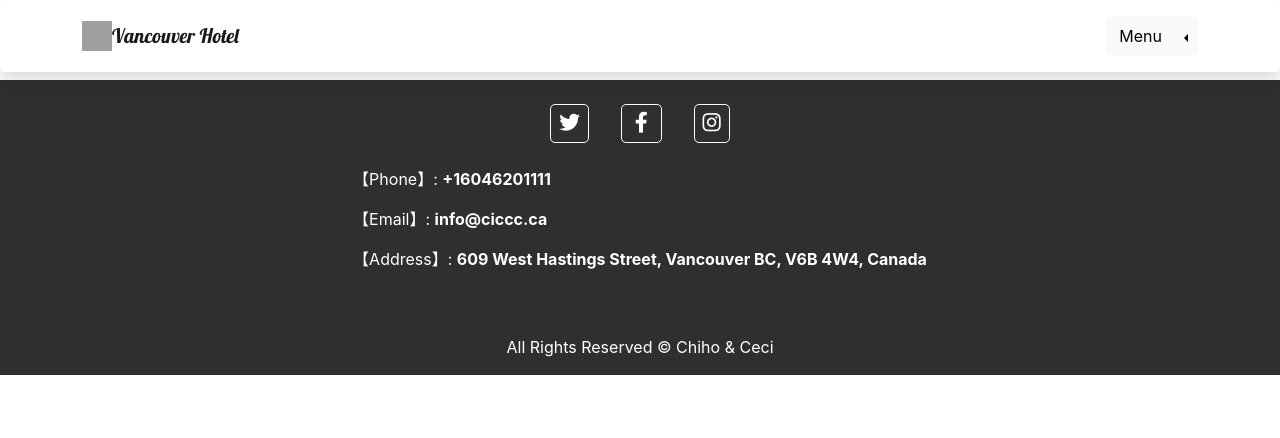
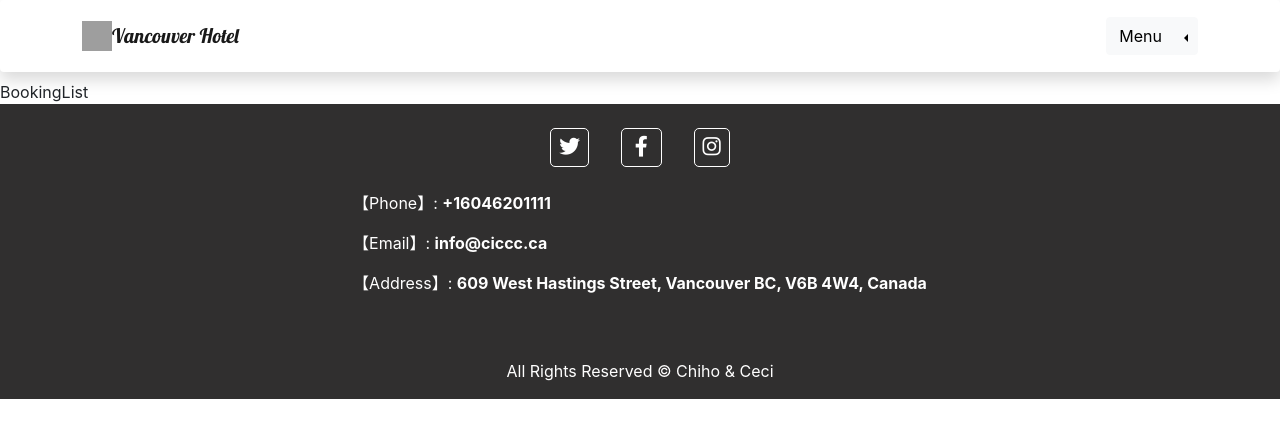
Before and after one commit to cecitorres/Ciccc_FinalProject, a React (Create React App) app in the folder client/: page /admin/bookings in a window 1280 px wide. Shown: the top 438 px of the page. Built offline with nearby package versions, Linux system fonts and the light colour scheme; no server answers; grey boxes are pictures that could not be loaded.

Commit message:
Booking List admin view created

```diff
--- a/client/src/App.js
+++ b/client/src/App.js
@@ -11,6 +11,7 @@ import Payment from "./components/booking/Payment";
 import Contact from "./components/contact/Contact";
 import { AuthContextProvider } from "./context/AuthContext";
 import SuggestMsgLogin from "./components/authForm/SuggestMsgLogin";
+import BookingList from "./components/admin/BookingList";
 
 const App = () => {
   return (
@@ -26,6 +27,7 @@ const App = () => {
             <Route path="/booking" element={<BookingPage />} />
             <Route path="/payment" element={<Payment />} />
             <Route path="/contact" element={<Contact />} />
+            <Route path="/admin/bookings" element={<BookingList />} />
           </Routes>
         </AuthContextProvider>
         <Footer />
--- /dev/null
+++ b/client/src/components/admin/BookingList.jsx
@@ -0,0 +1,7 @@
+import React from 'react'
+
+export default function BookingList() {
+  return (
+    <div>BookingList</div>
+  )
+}
```
Also changed, not shown: 1 other file (tests, documents, lock files or other folders).
